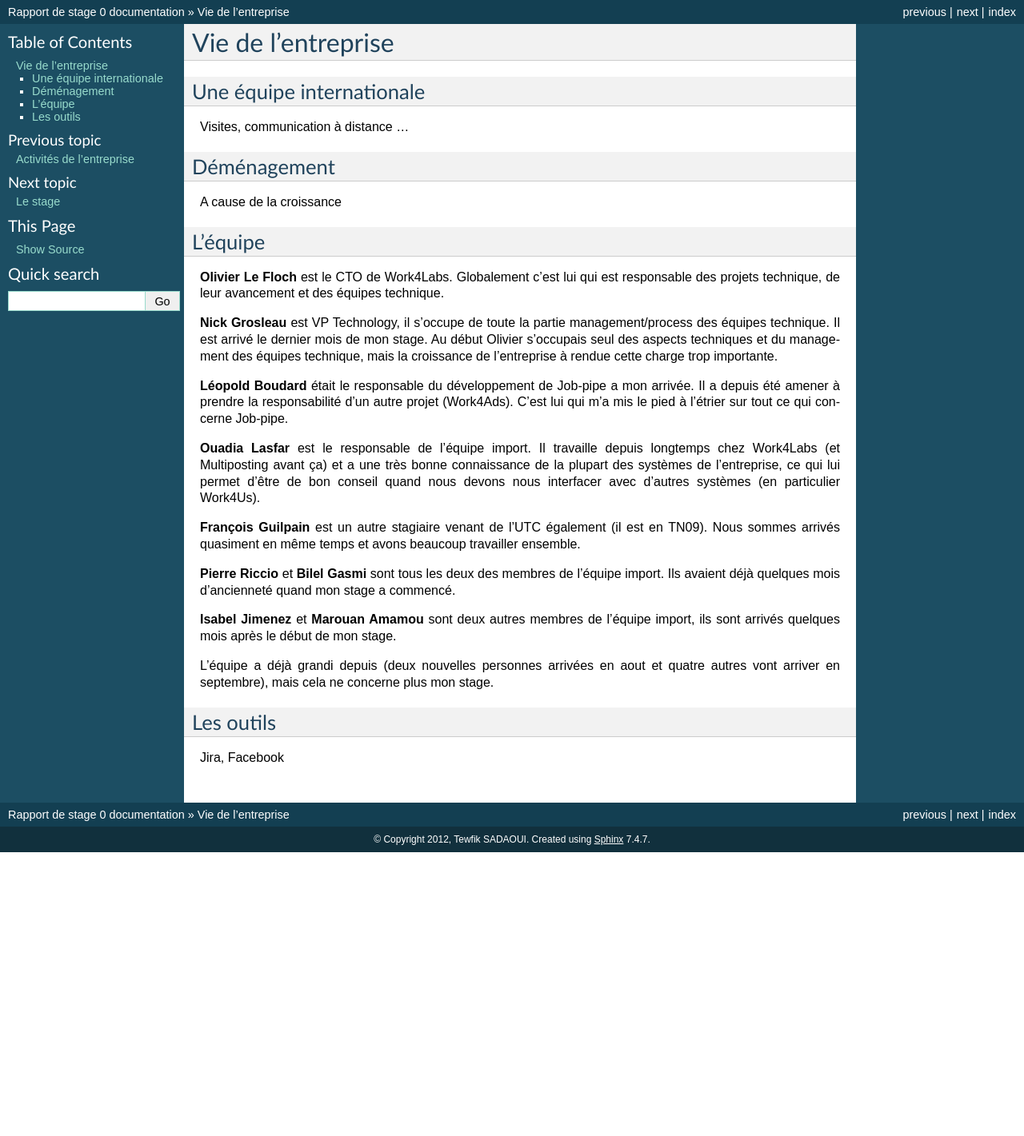
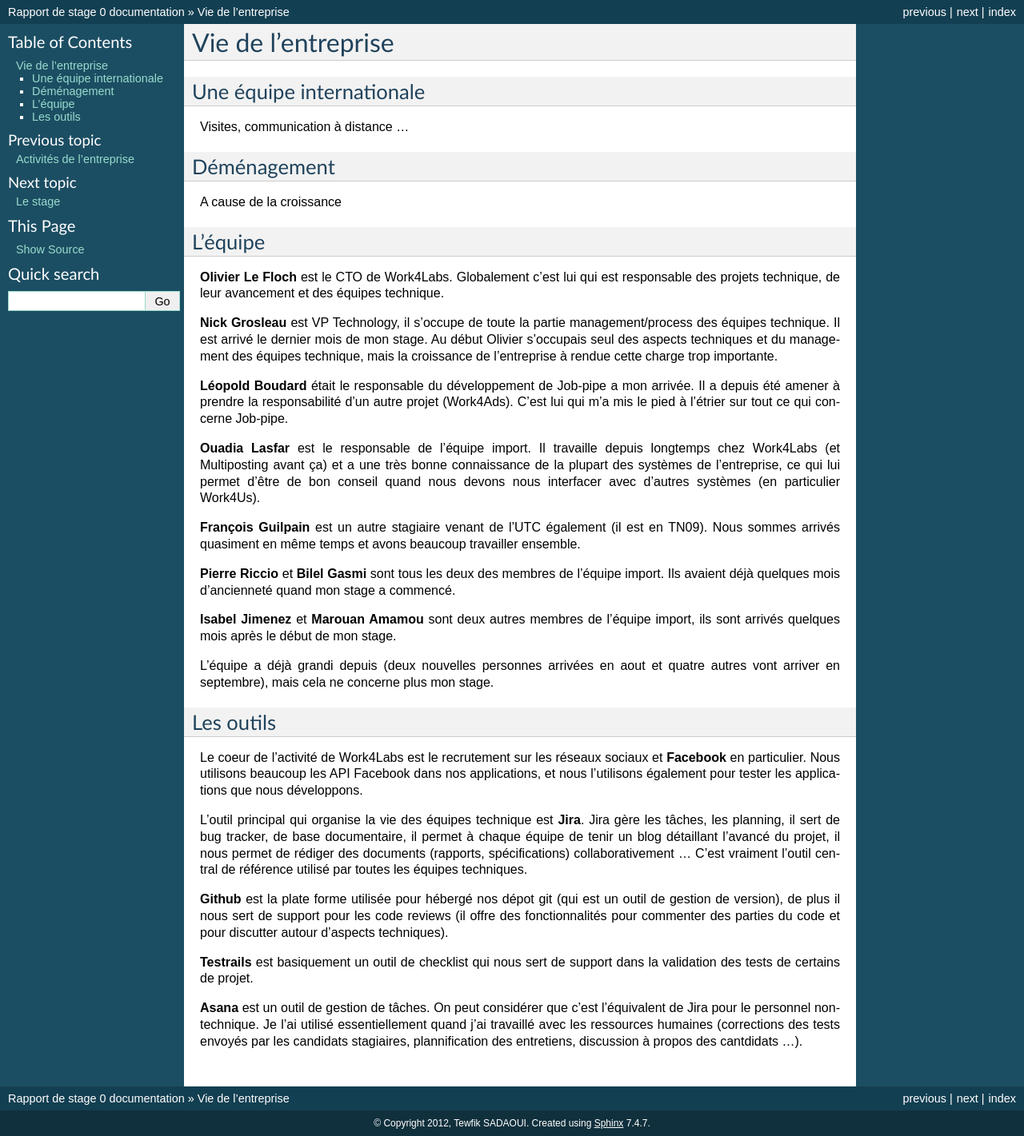
Before and after one commit to tsadaoui/Rapport_stage, a Sphinx documentation site: the page built from source/vie_entreprise.rst, in a window 1280 px wide. Shown: the whole page at 80% size. Built offline with Sphinx 7.4.7, drawn with Linux system fonts in a browser that asks for light colours; before the commit the page ends 1066 px from its top, so only the background shows below that.

Commit message:
Outils utilisés

```diff
--- a/source/vie_entreprise.rst
+++ b/source/vie_entreprise.rst
@@ -36,4 +36,12 @@ L'équipe a déjà grandi depuis (deux nouvelles personnes arrivées en aout et
 Les outils
 ----------
 
-Jira, Facebook
+Le coeur de l'activité de Work4Labs est le recrutement sur les réseaux sociaux et **Facebook** en particulier. Nous utilisons beaucoup les API Facebook dans nos applications, et nous l'utilisons également pour tester les applications que nous développons.
+
+L'outil principal qui organise la vie des équipes technique est **Jira**. Jira gère les tâches, les planning, il sert de bug tracker, de base documentaire, il permet à chaque équipe de tenir un blog détaillant l'avancé du projet, il nous permet de rédiger des documents (rapports, spécifications) collaborativement ... C'est vraiment l'outil central de référence utilisé par toutes les équipes techniques.
+
+**Github** est la plate forme utilisée pour hébergé nos dépot git (qui est un outil de gestion de version), de plus il nous sert de support pour les code reviews (il offre des fonctionnalités pour commenter des parties du code et pour discutter autour d'aspects techniques).
+
+**Testrails** est basiquement un outil de checklist qui nous sert de support dans la validation des tests de certains de projet.
+
+**Asana** est un outil de gestion de tâches. On peut considérer que c'est l'équivalent de Jira pour le personnel non-technique. Je l'ai utilisé essentiellement quand j'ai travaillé avec les ressources humaines (corrections des tests envoyés par les candidats stagiaires, plannification des entretiens, discussion à propos des cantdidats ...).
```
